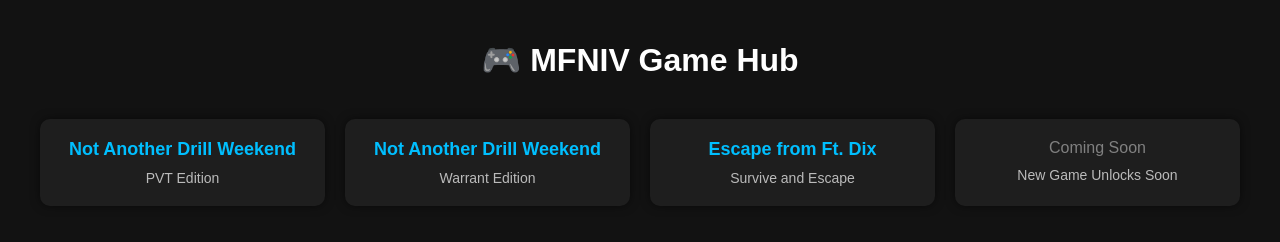
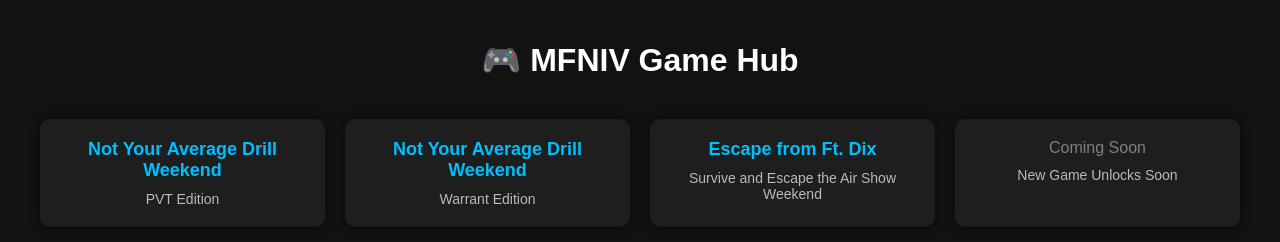
Before and after one commit to mfniv/website, a plain HTML site: page games/index.html in a window 1280 px wide. Drawn offline with Linux system fonts and the light colour scheme.

Commit message:
Update index.html
not another change

```diff
--- a/games/index.html
+++ b/games/index.html
@@ -51,16 +51,16 @@
   <h1>🎮 MFNIV Game Hub</h1>
   <div class="tile-container">
     <div class="tile">
-      <a href="nyadwv1/">Not Another Drill Weekend</a>
+      <a href="nyadwv1/">Not Your Average Drill Weekend</a>
       <div class="subtitle">PVT Edition</div>
     </div>
     <div class="tile">
-      <a href="nadwo1/">Not Another Drill Weekend</a>
+      <a href="nadwo1/">Not Your Average Drill Weekend</a>
       <div class="subtitle">Warrant Edition</div>
     </div>
     <div class="tile">
       <a href="escape-ft-dix/">Escape from Ft. Dix</a>
-      <div class="subtitle">Survive and Escape</div>
+      <div class="subtitle">Survive and Escape the Air Show Weekend</div>
     </div>
     <div class="tile">
       <div style="color: gray;">Coming Soon</div>
```
